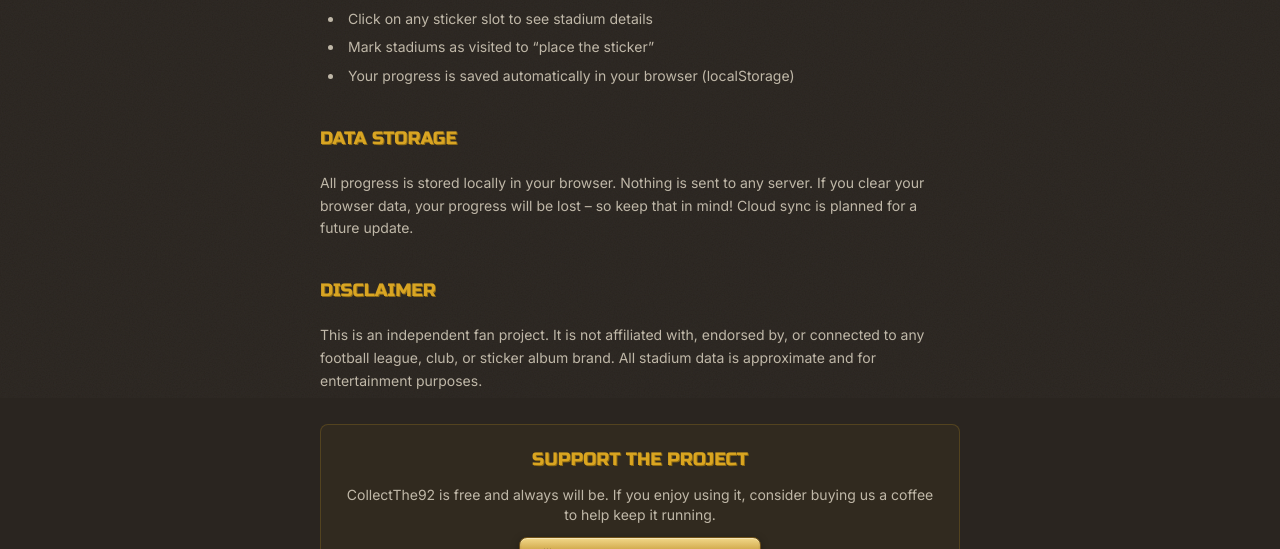
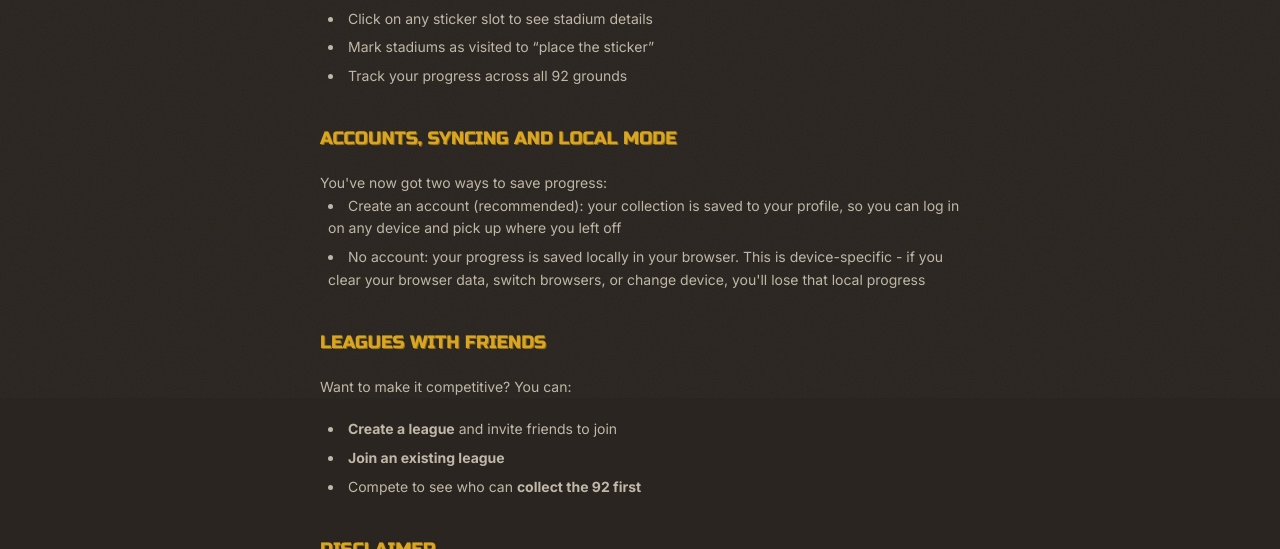
Before and after one commit to stevenhr21/CollectThe92, a Next.js app: page /about in a window 1280 px wide. Shown: the part 402-951 px from the top of the page. Built offline with nearby package versions, Linux system fonts and the light colour scheme; no server answers.

Commit message:
Revise progress tracking and account features
Updated progress tracking information and added account options for saving progress.

```diff
--- a/app/about/page.tsx
+++ b/app/about/page.tsx
@@ -37,7 +37,7 @@ export default function AboutPage() {
           <li>Browse leagues: Premier League, Championship, League One, League Two</li>
           <li>Click on any sticker slot to see stadium details</li>
           <li>Mark stadiums as visited to &ldquo;place the sticker&rdquo;</li>
-          <li>Your progress is saved automatically in your browser (localStorage)</li>
+          <li>Track your progress across all 92 grounds</li>
         </ul>
 
         <h2
@@ -49,13 +49,33 @@ export default function AboutPage() {
             textShadow: "1px 1px 0 var(--gold-dark)",
           }}
         >
-          Data storage
+          Accounts, syncing and local mode
         </h2>
         <p>
-          All progress is stored locally in your browser. Nothing is sent to any
-          server. If you clear your browser data, your progress will be lost – so
-          keep that in mind! Cloud sync is planned for a future update.
+          You've now got two ways to save progress:
+          <ul className="list-disc list-inside space-y-1.5 ml-2">
+            <li>Create an account (recommended): your collection is saved to your profile, so you can log in on any device and pick up where you left off</li>
+            <li>No account: your progress is saved locally in your browser. This is device-specific - if you clear your browser data, switch browsers, or change device, you'll lose that local progress</li>
+          </ul>
         </p>
+
+        <h2
+          className="text-lg pt-4"
+          style={{
+            fontFamily: "var(--font-display), Impact, sans-serif",
+            textTransform: "uppercase",
+            color: "var(--gold)",
+            textShadow: "1px 1px 0 var(--gold-dark)",
+          }}
+        >
+          Leagues with friends
+        </h2>
+        <p>Want to make it competitive? You can:</p>
+        <ul className="list-disc list-inside space-y-1.5 ml-2">
+          <li><b>Create a league</b> and invite friends to join</li>
+          <li><b>Join an existing league</b></li>
+          <li>Compete to see who can <b>collect the 92 first</b></li>
+        </ul>
 
         <h2
           className="text-lg pt-4"
```
